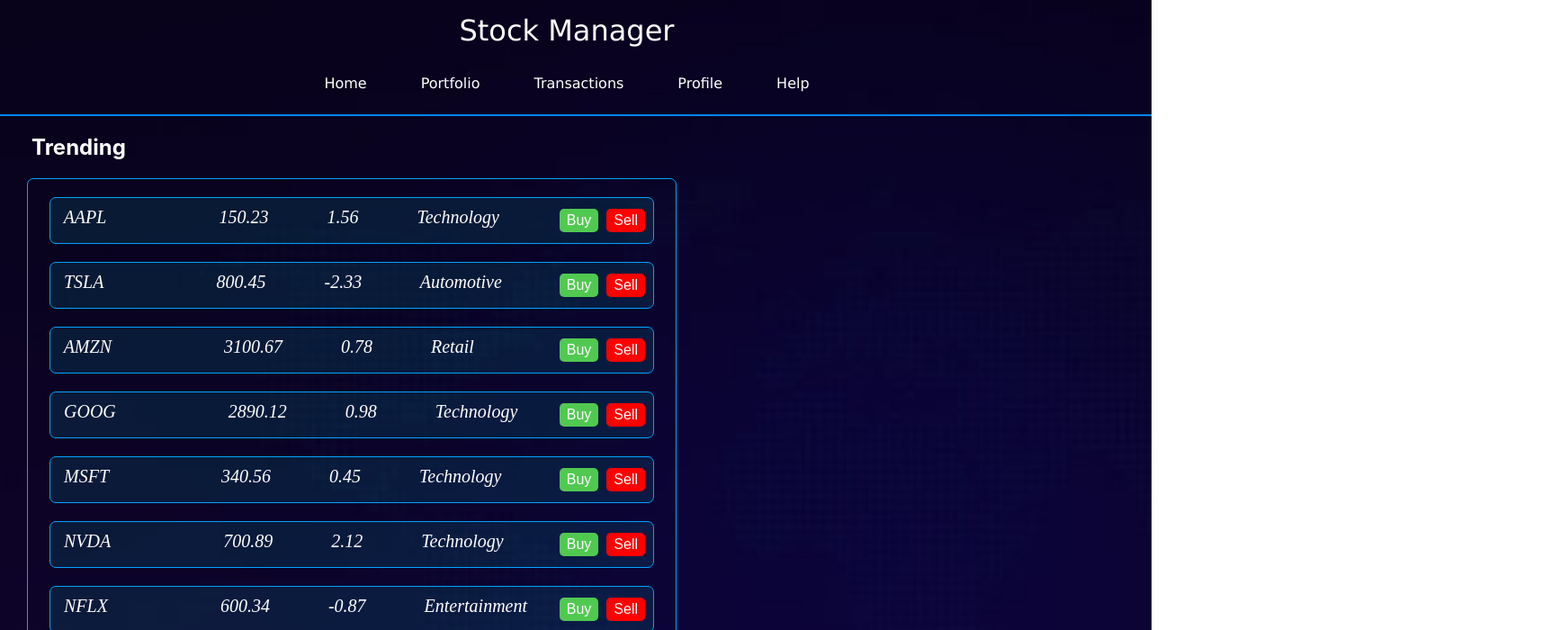
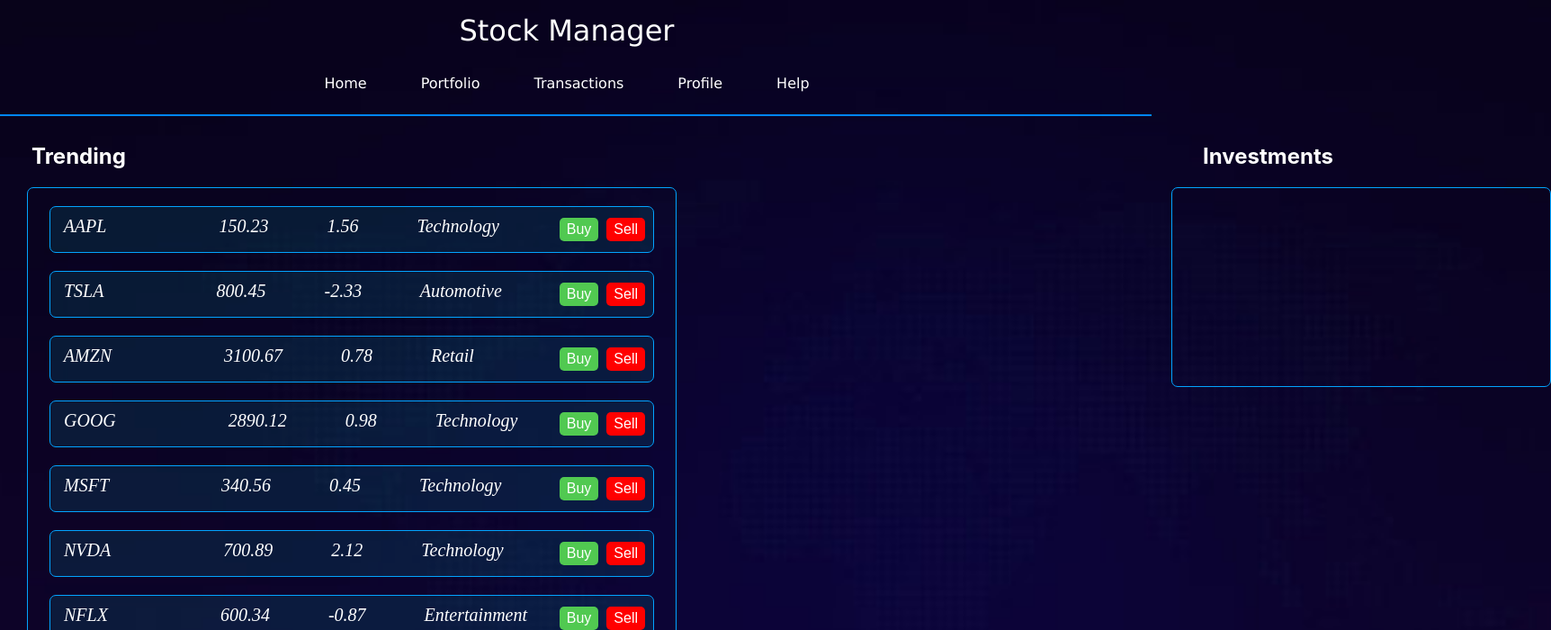
Before and after one commit to somsekharbhaviri/stocksmanager, a React (Create React App) app: page /portfolio in a window 1280 px wide. Shown: the top 700 px of the page at 90% size, 1724 px wide, since content can reach past the window. Built offline with nearby package versions, Linux system fonts and the light colour scheme.

Commit message:
modified:   package-lock.json 	modified:   package.json 	modified:   src/style.css 	modified:   src/userpages/Portfolio.js 	modified:   src/userpages/Stocks.js 	modified:   src/userpages/data/apikey.txt

```diff
--- a/package.json
+++ b/package.json
@@ -6,6 +6,7 @@
     "@testing-library/jest-dom": "^5.17.0",
     "@testing-library/react": "^13.4.0",
     "@testing-library/user-event": "^13.5.0",
+    "axios": "^1.6.7",
     "react": "^18.2.0",
     "react-dom": "^18.2.0",
     "react-router-dom": "^6.22.0",
--- a/src/style.css
+++ b/src/style.css
@@ -149,6 +149,9 @@
 .main-div {
   display: flex;
   flex-direction: row;
+  justify-content: space-between;
+  width:100%;
+
 }
 
 .outsideboxes{
@@ -336,3 +339,24 @@
   align-items: center;
 
 }
+
+
+.portfolio-container {
+  display: flex;
+}
+
+.main-div-portfolio,
+.sub-main-div-portfolio {
+  flex: 1;
+  margin-right: 550px;
+  text-align:left;
+}
+
+.outsideboxinvestments{
+  width: 400px;
+  background: rgba(9.63, 145.40, 154.06, 0);
+  border-radius: 7px;
+  border: 1px #02A4FF solid;
+  padding:10px;
+  height:200px;
+}
--- a/src/userpages/Portfolio.js
+++ b/src/userpages/Portfolio.js
@@ -1,45 +1,50 @@
-import React, { useState, useEffect } from 'react'
-import MyStocksdata from './data/trendingstocks.json'
+import React, { useState, useEffect } from 'react';
+import MyStocksdata from './data/trendingstocks.json';
 
 
 export default function Portfolio() {
+  const [MyStocks, SetMyStocks] = useState([]);
 
-  const [MyStocks,SetMyStocks]=useState([])
-  useEffect(()=>{
-    SetMyStocks(MyStocksdata)
-  }
-
-  )
+  useEffect(() => {
+    SetMyStocks(MyStocksdata);
+  }, []);
 
   return (
-    <div>
-        <div>
-       <div class="verticalboxportfolio">
-           <h2 >Trending</h2>
-           <div align="center" class="outsideboxes" >
-           {
-                MyStocks.map((Mystock, index)  => (
-                <div key={index} class="insideboxes" >
-
-                 <div className='pintopstocks'>
-                 <i className='font-insideboxes'>&nbsp;&nbsp; {Mystock.symbol} </i>
-                 <i className='font-insideboxes' >&nbsp;&nbsp; {Mystock.sname} </i>
-                 <i className='font-insideboxes'>&nbsp;&nbsp; {Mystock.current_price}</i>
-                 <i className='font-insideboxes'>&nbsp;&nbsp; {Mystock.change_percent}</i>
-                 <i className='font-insideboxes'>&nbsp;&nbsp; {Mystock.sector}</i>
-
+    <div className="portfolio-container">
+      <div className="main-div-portfolio">
+        <div className="verticalboxportfolio">
+          <h2>Trending</h2>
+          <div align="center" className="outsideboxes">
+            {MyStocks.map((Mystock, index) => (
+              <div key={index} className="insideboxes">
+                <div className="pintopstocks">
+                  <i className="font-insideboxes">&nbsp;&nbsp; {Mystock.symbol} </i>
+                  <i className="font-insideboxes">&nbsp;&nbsp; {Mystock.sname} </i>
+                  <i className="font-insideboxes">&nbsp;&nbsp; {Mystock.current_price}</i>
+                  <i className="font-insideboxes">&nbsp;&nbsp; {Mystock.change_percent}</i>
+                  <i className="font-insideboxes">&nbsp;&nbsp; {Mystock.sector}</i>
                 </div>
-
                 <div className="button-container-portfolio">
                   <button className="BuySmallButton">Buy</button>
                   <button className="SellSmallButton">Sell</button>
                 </div>
               </div>
-            ))
+            ))}
+          </div>
+        </div>
+      </div>
+      <div className="sub-main-div-portfolio">
+        <div className="verticalboxportfolio">
+          <h2>Investments</h2>
+          <div className="outsideboxinvestments">
+            {
+
+
+
             }
           </div>
         </div>
       </div>
     </div>
-  )
+  );
 }
--- a/src/userpages/Stocks.js
+++ b/src/userpages/Stocks.js
@@ -2,6 +2,7 @@
 import React, { useState, useEffect } from 'react'
 import Stocksdata from './data/stocks.json'
 import TrendingStocks from './data/trendingstocks.json'
+
 
 export default function Stocks() {
     const [data,setData] = useState([]) // empty array
@@ -9,7 +10,6 @@
     useEffect(() => {
         setData(Stocksdata)
         SetTrendingStocksdata(TrendingStocks)
-
     }, []);
 
 
```
Also changed, not shown: src/userpages/data/apikey.txt, 1 other file (tests, documents, lock files or other folders). Lines whose indentation alone changed are shown as unchanged.
